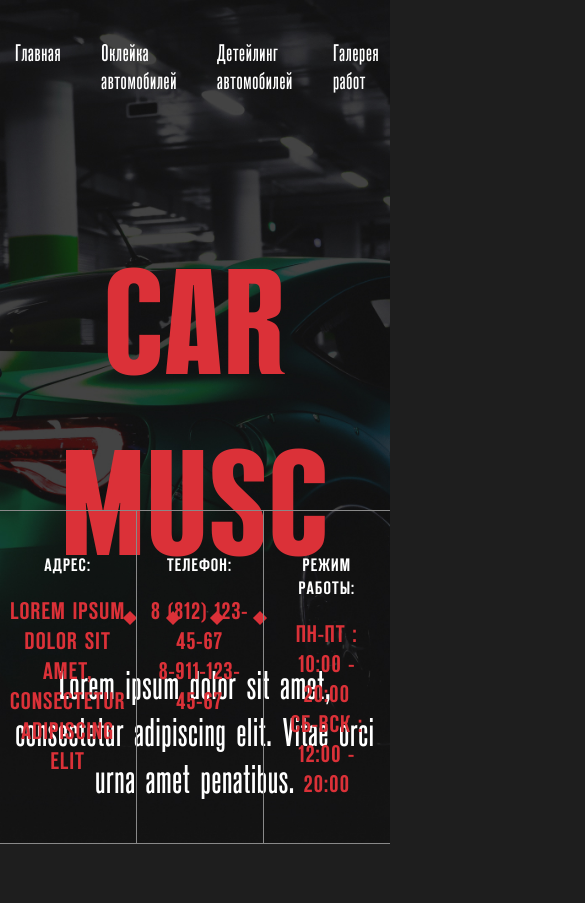
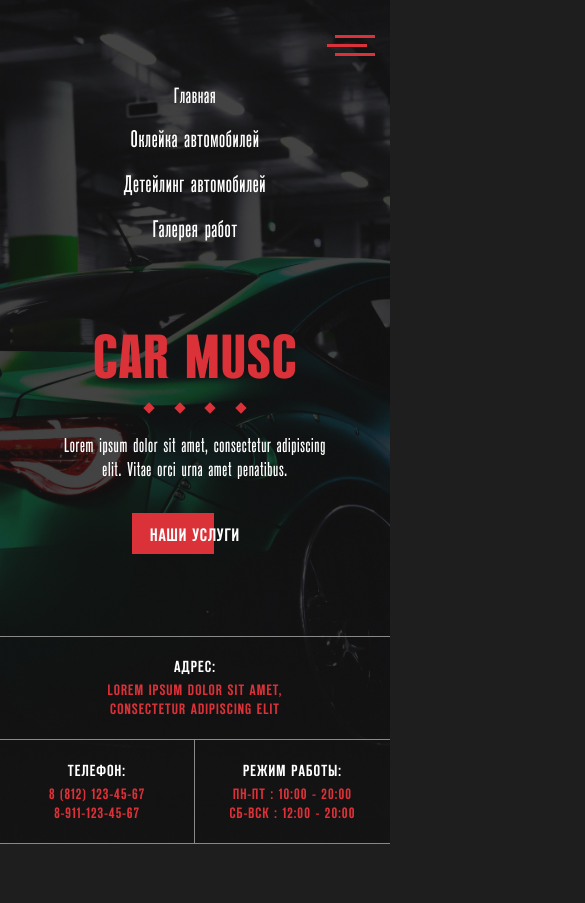
Before and after one commit to St1llSane/CarMusc, a plain HTML site: page index.html in a window 390 px wide. Shown: the top 903 px of the page, 585 px wide, since content can reach past the window. Drawn offline with nearby package versions, Linux system fonts and the light colour scheme.

Commit message:
add adaptive header

```diff
--- /dev/null
+++ b/#source/sass/_media.sass
@@ -0,0 +1,192 @@
+@media (max-width: 1050px)
+
+	/* body */
+	body
+		font-size: 22px
+
+	/* decals */
+	%decals
+		max-width: 110px
+		& span
+			width: 8px
+			height: 8px
+
+	/* header */
+	.burger
+		width: 40px
+		height: 21px
+		&:hover span
+			left: -8px
+	.burger span
+		top: 9px
+	.burger.active::before
+		top: 9px
+	.burger.active::after
+		bottom: 9px
+
+	.nav__list-retractable
+		width: 275px
+		height: calc(100vh - 131px)
+	.nav__list-retractable_item
+		font-size: 28px
+	.nav__list-retractable_item a
+		padding: 17px 15px 17px 0
+
+	.header__content
+		padding-top: 135px
+	.header__content-title
+		font-size: 105px
+		margin-bottom: 12px
+	.header__content-decals
+		margin: 0 auto 26px
+	.header__content-text
+		font-size: 30px
+		max-width: 410px
+		margin: 0 auto 45px
+	.header__content-btn
+		font-size: 22px
+		padding: 13px 22px 10px
+
+	.header__bottom-item
+		padding: 22px 10px
+	.header__bottom-item_title
+		font-size: 17px
+		margin-bottom: 15px
+	.header__bottom-item_text
+		font-size: 20px
+
+@media (max-width: 750px)
+
+	/* decals */
+	%decals
+		max-width: 100px
+		& span
+			width: 8px
+			height: 8px
+
+	/* header */
+	.nav__list-retractable
+		width: 240px
+		height: calc(100vh - 102px)
+	.nav__list-retractable_item
+		font-size: 24px
+	.nav__list-retractable_item a
+		padding: 16px 15px 16px 0
+
+	.header__content-title
+		font-size: 80px
+		margin-bottom: 10px
+	.header__content-decals
+		margin: 0 auto 22px
+	.header__content-text
+		font-size: 23px
+		max-width: 312px
+		margin: 0 auto 40px
+	.header__content-btn
+		font-size: 20px
+
+	.header__bottom-item
+		padding: 15px 10px
+	.header__bottom-item_title
+		font-size: 16px
+		margin-bottom: 8px
+	.header__bottom-item_text
+		font-size: 17px
+
+@media (max-width: 620px)
+
+	/* header */
+	.header__nav
+		padding: 35px 0
+		flex-wrap: wrap
+	.header__nav-list
+		width: 100%
+		max-width: 100%
+		justify-content: center
+		order: 1
+	.nav__list-item + .nav__list-item
+		margin-left: 30px
+
+	.burger
+		margin: 0 0 28px auto
+
+	.nav__list-retractable
+		background: linear-gradient(90deg, rgba(0, 0, 0, 0.7), rgba(0, 0, 0, 0.8))
+		height: calc(100vh - 101px)
+		z-index: 50
+
+	.header__bottom-item
+		padding: 20px 10px
+		display: flex
+		flex-direction: column
+		justify-content: center
+	.header__bottom-item_title
+		font-size: 15px
+		margin-bottom: 4px
+	.header__bottom-item_text
+		font-size: 14px
+		&--first
+			font-size: 12px
+
+@media (max-width: 515px)
+
+	/* header */
+	.header__nav
+		padding: 35px 0
+		flex-wrap: wrap
+	.header__nav-list
+		flex-direction: column
+		justify-content: center
+		align-items: center
+		row-gap: 17px
+	.nav__list-item + .nav__list-item
+		font-size: 24px
+		margin-left: 0
+
+	.nav__list-retractable
+		width: 100%
+		max-width: 100%
+		background: rgba(0, 0, 0, 0.9)
+		height: calc(100vh - 208px)
+		text-align: center
+	.nav__list-retractable_item
+		font-size: 30px
+	.nav__list-retractable_item a
+		padding: 20px 0
+
+	.header__content
+		padding-top: 40px
+	.header__content-title
+		font-size: 62px
+	.header__content-text
+		font-size: 20px
+		max-width: 280px
+	.header__content-btn
+		font-size: 18px
+		padding: 11px 18px 8px
+
+	.header__bottom
+		grid-template-rows: 1fr 1fr
+		grid-template-columns: 1fr 1fr
+		border: 1px solid #898989
+		border-left: none
+		border-right: none
+	.header__bottom-item
+		padding: 20px 10px
+		grid-row: 2/ 3
+		&--first
+			grid-row: 1 / 2
+			grid-column: 1 / -1
+			border-bottom: 1px solid #898989
+		&--second
+			border-right: 1px solid #898989
+	.header__bottom-item_title
+		font-size: 16px
+		margin-bottom: 4px
+	.header__bottom-item + .header__bottom-item
+		border-left: none
+	.header__bottom-item_text
+		font-size: 15px
+		&--first
+			font-size: 15px
+			max-width: 200px
--- a/#source/sass/body.sass
+++ b/#source/sass/body.sass
@@ -16,3 +16,6 @@ body
 	max-width: 1330px
 	padding: 0 15px
 	margin: 0 auto
+
+.none
+	display: none
--- a/#source/sass/header.sass
+++ b/#source/sass/header.sass
@@ -44,7 +44,7 @@
 				letter-spacing: 0.05em
 				a
 					display: block
-					padding: 20px 0 20px 0
+					padding: 20px 25px 20px 0
 					transition: all .2s ease-in-out
 					border-top: 1px solid transparent
 					border-bottom: 1px solid transparent
@@ -61,7 +61,7 @@
 	height: 25px
 	display: block
 	position: relative
-	z-index: 10
+	z-index: 100
 	&::before,
 	&::after
 		position: absolute
--- a/#source/sass/style.sass
+++ b/#source/sass/style.sass
@@ -9,3 +9,4 @@
 @import ./services
 @import ./works
 @import ./footer
+@import ./_media
--- a/index.html
+++ b/index.html
@@ -17,7 +17,7 @@
 <header class="header" id="header">
 	<div class="container">
 		<nav class="nav header__nav">
-			<ul class="nav__list">
+			<ul class="nav__list header__nav-list">
 				<li class="nav__list-item">
 					<a href="#">Главная</a>
 				</li>
@@ -69,15 +69,15 @@
 			</a>
 		</div>
 		<div class="header__bottom">
-			<div class="header__bottom-item">
+			<div class="header__bottom-item header__bottom-item--first">
 				<h4 class="header__bottom-item_title">
 					адрес:
 				</h4>
-				<p class="header__bottom-item_text">
+				<p class="header__bottom-item_text header__bottom-item_text--first">
 					Lorem ipsum dolor sit amet, consectetur adipiscing elit
 				</p>
 			</div>
-			<div class="header__bottom-item">
+			<div class="header__bottom-item header__bottom-item--second">
 				<h4 class="header__bottom-item_title">
 					телефон:
 				</h4>
@@ -105,7 +105,7 @@
 
 <!-- achievements -->
 
-<main class="main">
+<main class="main none">
 	<section class="achievements">
 		<div class="container">
 			<div class="achievements__inner">
@@ -188,7 +188,7 @@
 
 <!-- slider-big -->
 
-<div class="slider-big">
+<div class="slider-big none">
 		<div class="slider-big__wrapper">
 			<div class="container">
 				<div class="owl-carousel slider-big__inner">
@@ -281,7 +281,7 @@
 
 <!-- about -->
 
-<section class="about about--first">
+<section class="about about--first none">
 	<div class="container">
 		<div class="about__inner">
 			<div class="about__content">
@@ -378,7 +378,7 @@
 
 <!-- services -->
 
-<section class="services" id="services">
+<section class="services none" id="services">
 	<div class="container">
 		<div class="services__inner">
 			<div class="services__top">
@@ -566,7 +566,7 @@
 
 <!-- about-second -->
 
-<section class="about about--second">
+<section class="about about--second none">
 	<div class="container">
 		<div class="about__inner">
 			<div class="about__slider">
@@ -663,7 +663,7 @@
 
 <!-- works -->
 
-<section class="works" id="works">
+<section class="works none" id="works">
 	<div class="works__inner">
 		<div class="container">
 			<div class="works__inner-top">
@@ -737,7 +737,7 @@
 
 <!-- footer -->
 
-<footer class="footer">
+<footer class="footer none">
 	<div class="container">
 		<div class="footer__content">
 			<div class="footer__content-top">
```
Also changed, not shown: #source/html/about-second.html (+1 -1 lines), #source/html/about.html (+1 -1 lines), #source/html/achievements.html (+1 -1 lines), #source/html/footer.html (+1 -1 lines), #source/html/header.html (+4 -4 lines), #source/html/services.html (+1 -1 lines), #source/html/slider-big.html (+1 -1 lines), #source/html/works.html (+1 -1 lines), css/style.css.
